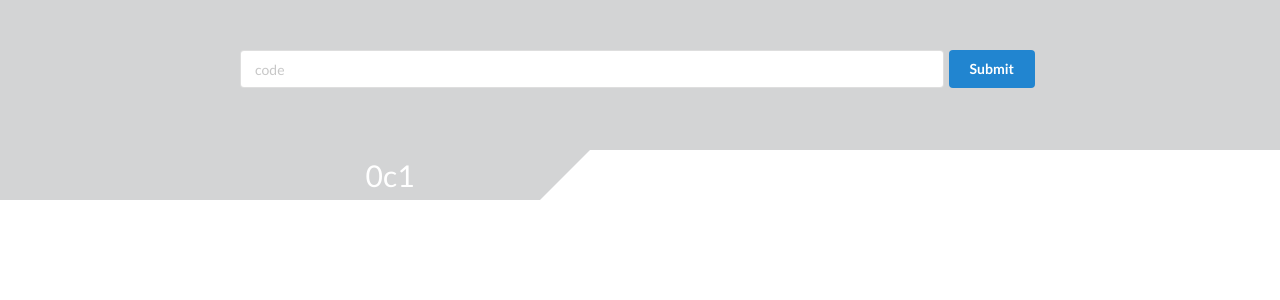
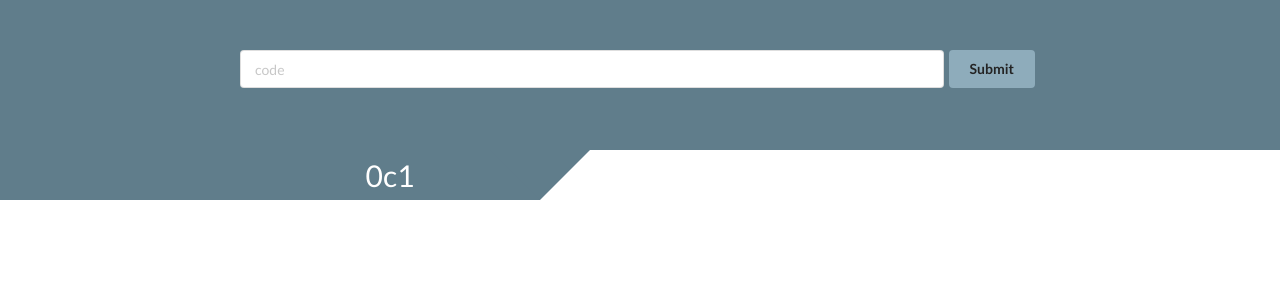
Before and after one commit to hackerspace-ntnu/escape-wiki, a Django app: template wiki/templates/wiki/base.html in a window 1280 px wide. Shown: the top 300 px of the page. Run offline with Django 3.2, Linux system fonts and the light colour scheme; the template is opened without the code that fills it: values that come from a table or form of the project are taken from there, others are empty; data comes from the database, SQL or seed files in the repository; some web fonts are replaced.

Commit message:
Din stuff

```diff
--- a/wiki/static/wiki/css/header.css
+++ b/wiki/static/wiki/css/header.css
@@ -18,13 +18,11 @@
 #header-top {
     grid-column: 1/5;
     grid-row: 1/3;
-    background-color: #d3d4d5;
 }
 
 #header-bottom {
     grid-column: 1/3;
     grid-row: 2/4;
-    background-color: #d3d4d5;
     position: sticky;
     top: 0;
 }
@@ -32,9 +30,12 @@
 #header-mid {
     grid-column: 1/5;
     grid-row: 2/3;
-    background-color: #d3d4d5;
     position: sticky;
     top: 0;
+}
+
+.fargeheader {
+    background-color: #607d8b;
 }
 
 #header-angle {
@@ -42,8 +43,9 @@
     grid-row: 2/4;
     width: 0;
     height: 0;
+    background-color: transparent;
     border: 50px solid transparent;
-    border-top: 50px solid #d3d4d5;
+    border-top: 50px solid #607d8b;
     transform: translateX(-50%) translateY(50px);
     margin-bottom: -100px;
     position: sticky;
@@ -78,6 +80,8 @@
 }
 
 .button {
+    background-color: #8eacbb !important;
+    color: #242424 !important;
     grid-column: 2/3;
     margin: 5px !important;
     margin-top: 0 !important;
--- a/wiki/templates/wiki/header.html
+++ b/wiki/templates/wiki/header.html
@@ -1,10 +1,10 @@
 {% load staticfiles %}
 
 <div id="header">
-    <div id="header-top"></div>
-    <div id="header-mid"></div>
-    <div id="header-bottom"></div>
-    <div id="header-angle"></div>
+    <div id="header-top" class="fargeheader"></div>
+    <div id="header-mid" class="fargeheader"></div>
+    <div id="header-bottom" class="fargeheader"></div>
+    <div id="header-angle" class="fargeheader"></div>
     <div id="article-title">{{ article.code }}</div>
     <form id="header-form" class="ui form" target="" method="post">
         {% csrf_token %}
@@ -12,7 +12,7 @@
             <div class="field">
                 <input type="text" name="code" placeholder="code">
             </div>
-            <button class="ui blue button right" type="submit">Submit</button>
+            <button class="ui button right" type="submit">Submit</button>
         </div>
     </form>
 </div>
--- a/wiki/views.py
+++ b/wiki/views.py
@@ -13,10 +13,9 @@ class Index(View):
             }
             return render(request, 'articles/article.html', context)
         except Article.DoesNotExist:
-            if kwargs['url']:
-                return HttpResponseRedirect('/')
+            return HttpResponseRedirect('/101')
 
-        return render(request, 'wiki/index.html')
+        #return render(request, 'wiki/index.html')
 
 
     def post(self, request, *args, **kwargs):
```
